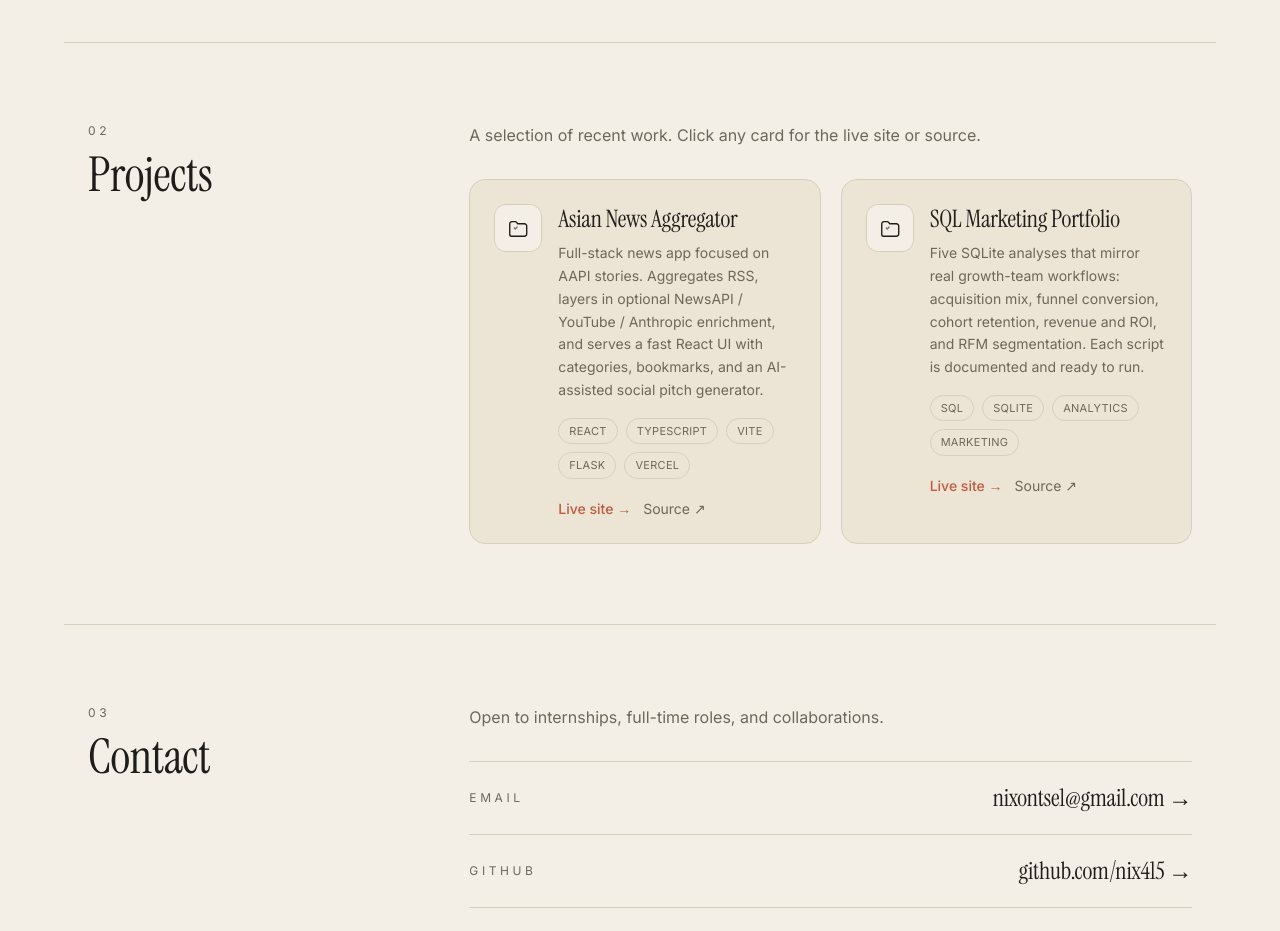
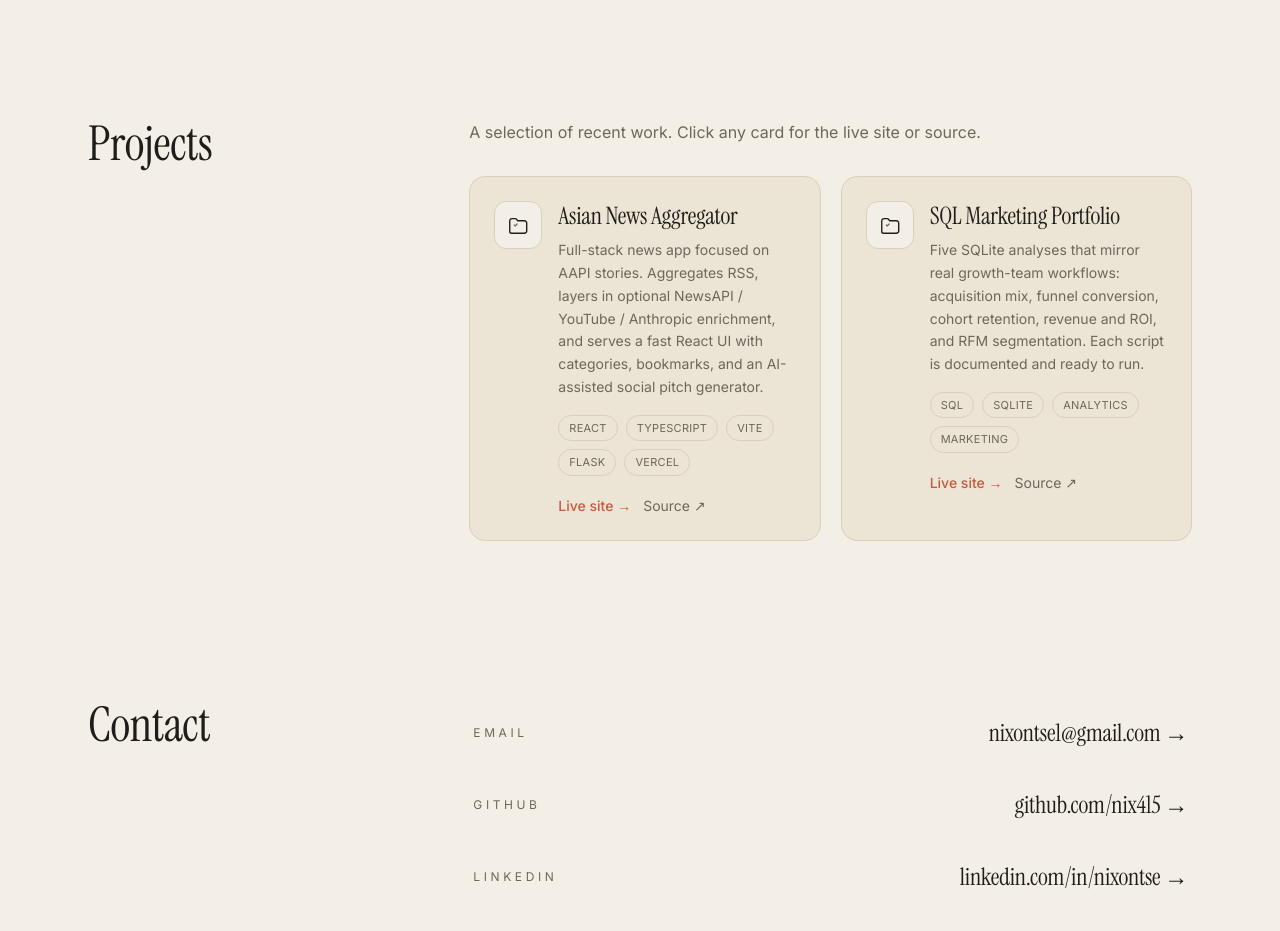
Before and after one commit to nix415/nix415.github.io, a React (Vite) app: page / in a window 1280 px wide. Shown: the part 1020-1951 px from the top of the page. Built offline with nearby package versions, Linux system fonts and the light colour scheme.

Commit message:
Remove section dividers and numbers; hero scroll animation; trim contact copy

```diff
--- a/src/App.tsx
+++ b/src/App.tsx
@@ -13,13 +13,13 @@ export default function App() {
       <main>
         <Hero />
 
-        <Section id="introduction" number="01" title={SITE.intro.title}>
+        <Section id="introduction" title={SITE.intro.title}>
           <p className="text-lg leading-relaxed text-[color:var(--color-ink)]">
             {SITE.intro.body}
           </p>
         </Section>
 
-        <Section id="projects" number="02" title={SITE.projectsSection.title}>
+        <Section id="projects" title={SITE.projectsSection.title}>
           <p className="text-[color:var(--color-muted)] mb-8">
             {SITE.projectsSection.intro}
           </p>
@@ -30,10 +30,7 @@ export default function App() {
           </div>
         </Section>
 
-        <Section id="contact" number="03" title={SITE.contact.title}>
-          <p className="text-[color:var(--color-muted)] mb-8">
-            {SITE.contact.intro}
-          </p>
+        <Section id="contact" title={SITE.contact.title}>
           <Contact />
         </Section>
       </main>
--- a/src/components/Contact.tsx
+++ b/src/components/Contact.tsx
@@ -8,14 +8,14 @@ export default function Contact() {
     { label: "LinkedIn", value: "linkedin.com/in/nixontse", href: linkedin },
   ];
   return (
-    <ul className="divide-y divide-[color:var(--color-line)] border-y border-[color:var(--color-line)]">
+    <ul className="flex flex-col gap-2">
       {links.map((l) => (
         <li key={l.label}>
           <a
             href={l.href}
             target={l.href.startsWith("http") ? "_blank" : undefined}
             rel={l.href.startsWith("http") ? "noopener noreferrer" : undefined}
-            className="flex items-center justify-between py-5 group"
+            className="flex items-center justify-between py-4 px-1 rounded-xl hover:bg-[color:var(--color-surface)]/60 transition-colors group"
           >
             <span className="text-xs tracking-[0.3em] uppercase text-[color:var(--color-muted)]">
               {l.label}
--- a/src/components/Header.tsx
+++ b/src/components/Header.tsx
@@ -8,7 +8,7 @@ const SECTION_IDS: Record<string, string> = {
 
 export default function Header() {
   return (
-    <header className="sticky top-0 z-30 backdrop-blur bg-[color:var(--color-bg)]/80 border-b border-[color:var(--color-line)]">
+    <header className="sticky top-0 z-30 backdrop-blur bg-[color:var(--color-bg)]/80">
       <div className="mx-auto max-w-6xl px-6 py-5 flex items-center justify-between">
         <a href="#home" className="serif text-2xl tracking-tight">
           {SITE.name}
--- a/src/components/Hero.tsx
+++ b/src/components/Hero.tsx
@@ -1,9 +1,31 @@
+import { useCallback, type MouseEvent } from "react";
 import { SITE } from "../data/site";
+
+function scrollToSection(id: string) {
+  const el = document.getElementById(id);
+  if (!el) return;
+  el.scrollIntoView({ behavior: "smooth", block: "start" });
+  el.classList.remove("section-land");
+  void el.offsetWidth;
+  el.classList.add("section-land");
+  window.setTimeout(() => el.classList.remove("section-land"), 900);
+}
 
 export default function Hero() {
   const { headline, imageUrl } = SITE.hero;
+
+  const onNavProjects = useCallback((e: MouseEvent<HTMLAnchorElement>) => {
+    e.preventDefault();
+    scrollToSection("projects");
+  }, []);
+
+  const onNavContact = useCallback((e: MouseEvent<HTMLAnchorElement>) => {
+    e.preventDefault();
+    scrollToSection("contact");
+  }, []);
+
   return (
-    <section id="home" className="mx-auto max-w-6xl px-6 pt-16 pb-24">
+    <section id="home" className="mx-auto max-w-6xl px-6 pt-16 pb-24 scroll-mt-24">
       <div className="grid md:grid-cols-5 gap-10 items-center">
         <div className="md:col-span-3">
           <p className="text-xs tracking-[0.3em] uppercase text-[color:var(--color-muted)] mb-6">
@@ -15,13 +37,15 @@ export default function Hero() {
           <div className="mt-8 flex flex-wrap gap-3">
             <a
               href="#projects"
-              className="px-5 py-2.5 rounded-full bg-[color:var(--color-ink)] text-[color:var(--color-bg)] text-sm font-medium hover:opacity-90 transition-opacity"
+              onClick={onNavProjects}
+              className="px-5 py-2.5 rounded-full bg-[color:var(--color-ink)] text-[color:var(--color-bg)] text-sm font-medium hover:opacity-90 transition-all active:scale-[0.97]"
             >
               View projects
             </a>
             <a
               href="#contact"
-              className="px-5 py-2.5 rounded-full border border-[color:var(--color-line)] text-sm font-medium hover:bg-[color:var(--color-surface)] transition-colors"
+              onClick={onNavContact}
+              className="px-5 py-2.5 rounded-full border border-[color:var(--color-line)] text-sm font-medium hover:bg-[color:var(--color-surface)] transition-all active:scale-[0.97]"
             >
               Get in touch
             </a>
--- a/src/components/Section.tsx
+++ b/src/components/Section.tsx
@@ -2,20 +2,16 @@ import type { ReactNode } from "react";
 
 type Props = {
   id?: string;
-  number: string;
   title: string;
   children: ReactNode;
 };
 
-export default function Section({ id, number, title, children }: Props) {
+export default function Section({ id, title, children }: Props) {
   return (
-    <section id={id} className="mx-auto max-w-6xl px-6 py-20 border-t border-[color:var(--color-line)]">
+    <section id={id} className="mx-auto max-w-6xl px-6 py-20 scroll-mt-24">
       <div className="grid md:grid-cols-12 gap-10">
         <div className="md:col-span-4">
-          <p className="text-xs tracking-[0.3em] uppercase text-[color:var(--color-muted)]">
-            {number}
-          </p>
-          <h2 className="serif text-4xl md:text-5xl mt-3">{title}</h2>
+          <h2 className="serif text-4xl md:text-5xl">{title}</h2>
         </div>
         <div className="md:col-span-8">{children}</div>
       </div>
--- a/src/data/site.ts
+++ b/src/data/site.ts
@@ -16,7 +16,6 @@ export const SITE = {
   },
   contact: {
     title: "Contact",
-    intro: "Open to internships, full-time roles, and collaborations.",
     email: "nixontse1@gmail.com",
     github: "https://github.com/nix415",
     linkedin: "https://www.linkedin.com/in/nixontse/",
--- a/src/index.css
+++ b/src/index.css
@@ -11,6 +11,35 @@
   --color-line: #d8cfbf;
   --color-accent: #c25b3f;
   --color-accent-soft: #e8b8a6;
+}
+
+html {
+  scroll-behavior: smooth;
+}
+
+@media (prefers-reduced-motion: reduce) {
+  html {
+    scroll-behavior: auto;
+  }
+
+  .section-land {
+    animation: none !important;
+  }
+}
+
+@keyframes section-land-in {
+  0% {
+    opacity: 0.65;
+    transform: translateY(12px);
+  }
+  100% {
+    opacity: 1;
+    transform: translateY(0);
+  }
+}
+
+.section-land {
+  animation: section-land-in 0.75s cubic-bezier(0.22, 1, 0.36, 1) forwards;
 }
 
 html,
```
